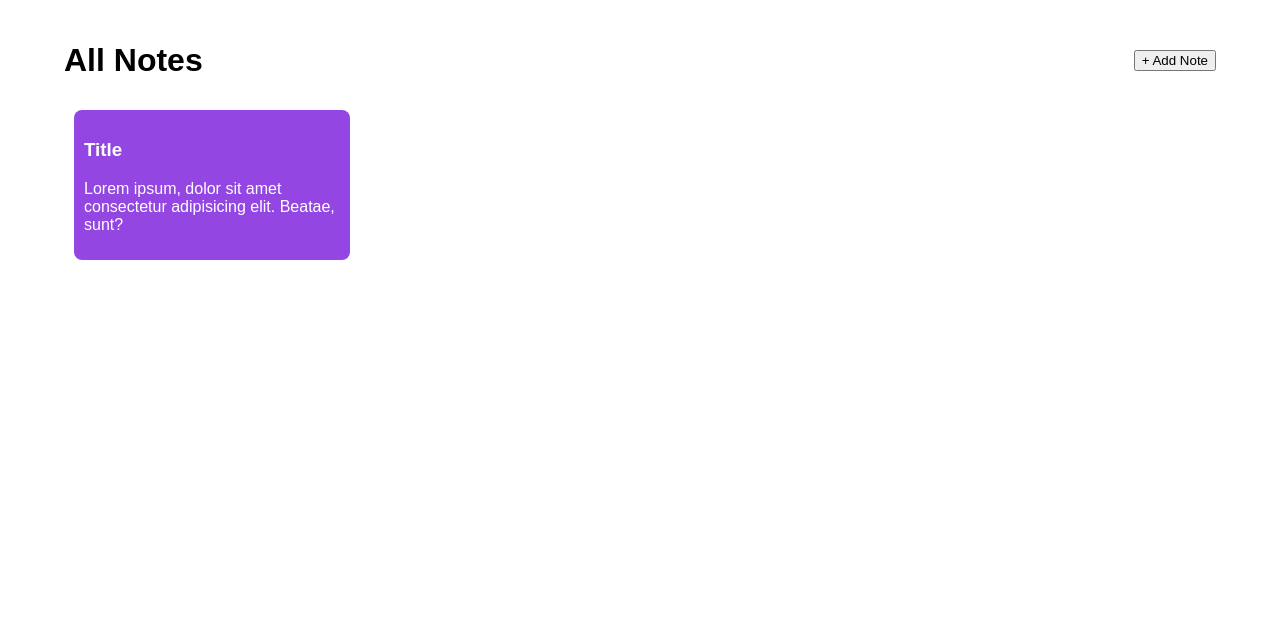
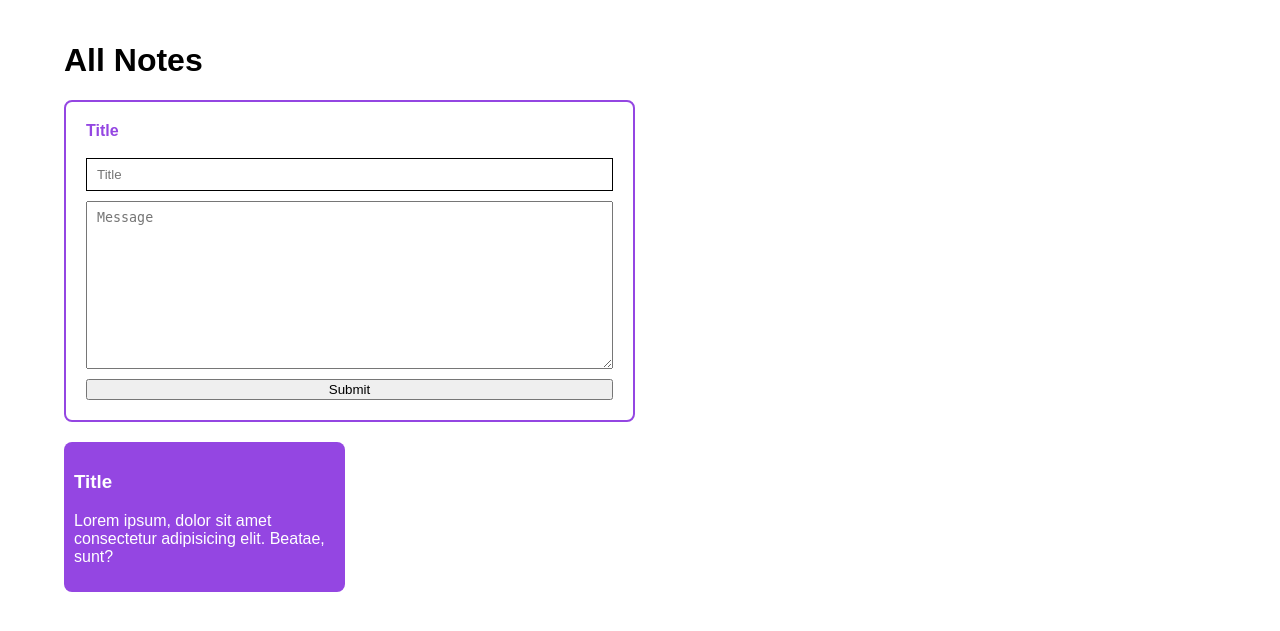
Before and after one commit to Rana-Hamza-cyber/onlineNotesManager, a Flask app: page /addnote in a window 1280 px wide. Shown: the part 69-700 px from the top of the page. Run offline with Flask 3, Linux system fonts and the light colour scheme.

Commit message:
made dashboard

```diff
--- a/static/dashboard.css
+++ b/static/dashboard.css
@@ -70,7 +70,6 @@ body{
     grid-template-columns: repeat(4, 1fr);
     grid-template-rows: auto;
     gap: 10px;
-    padding: 10px;
 }
 
 .item{
@@ -83,3 +82,62 @@ body{
 .item h4{
     font-weight: bold;
 }
+
+.addnote{
+    padding: 8px 16px;
+    border: 2px solid #9446e2;
+    border-radius: 4px;
+    text-decoration: none;
+    font-size: 14px;
+    background-color: white;
+    color: #9446e2;
+    font-weight: bold;
+}
+
+.addnote:hover{
+    background-color: #9446e2;
+    color: white;
+}
+
+.notes-template{
+    display: grid;
+    grid-template-columns: repeat(2, 1fr);
+    grid-template-rows: auto;
+    gap: 10px;
+    margin-bottom: 20px;
+
+}
+
+.item-template{
+    display: flex;
+    flex-direction: column;
+    color: #9446e2;
+    padding: 20px;
+    border: 2px solid #9446e2;
+    border-radius: 8px;
+    gap: 10px;
+}
+
+.item-template label{
+    font-weight: bold;
+    padding-bottom: 8px;
+}
+
+.item-template input{
+    padding: 8px 10px;
+    border: 1px solid;
+}
+
+.item-template input:focus{
+    outline: none;
+    border: 1px solid #9446e2;
+}
+
+.item-template textarea{
+    padding: 8px 10px;
+}
+
+.item-template textarea:focus{
+    outline: none;
+    border: 1px solid #9446e2;
+}
--- a/templates/dashboard.html
+++ b/templates/dashboard.html
@@ -20,15 +20,28 @@
         <div class="body" id="body">
             <div class="title">
                 <h1>All Notes</h1>
-                <div>
-                    <button>+ Add Note</button>
-                </div>
+                <!-- <div>
+                    <button class="addnote">+ Add Note</button>
+                </div> -->
+            </div>
+
+            <div class="notes-template">
+                <form action="/addnote" method="POST" class="item-template">
+                    <label for="title">Title</label>
+                    <input type="text" placeholder="Title" name="title" id="title" required>
+                    <textarea name="description" id="description" placeholder="Message" rows="10" required></textarea>
+                    <button type="submit">Submit</button>
+                </form>
+                <!-- <div class="item">
+                    <h3>Title</h3>
+                    <p>Lorem ipsum, dolor sit amet consectetur adipisicing elit. Beatae, sunt? </p>
+                </div> -->
             </div>
 
             <div class="notes-container">
                 <div class="item">
                     <h3>Title</h3>
-                    <p>Lorem ipsum, dolor sit amet consectetur adipisicing elit. Beatae, sunt?  </p>
+                    <p>Lorem ipsum, dolor sit amet consectetur adipisicing elit. Beatae, sunt? </p>
                 </div>
             </div>
         </div>
```
